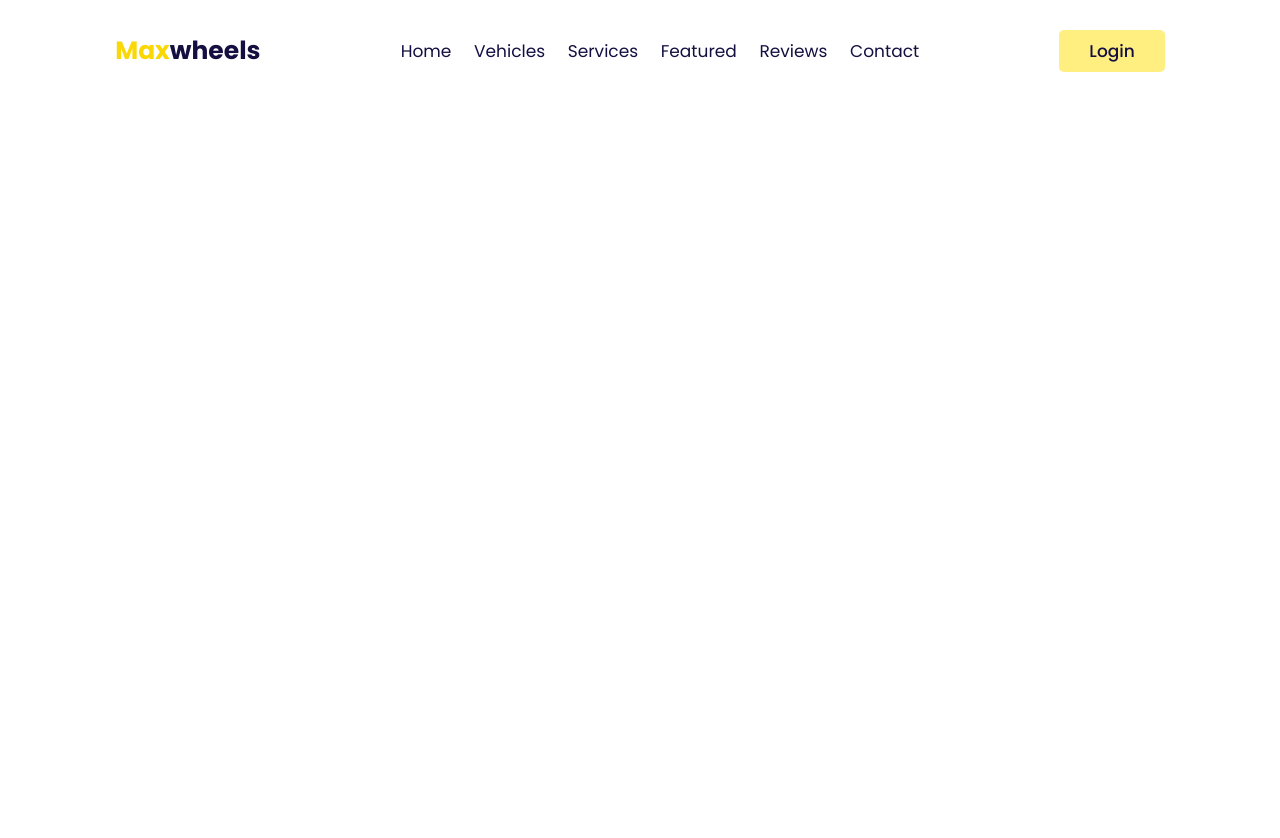
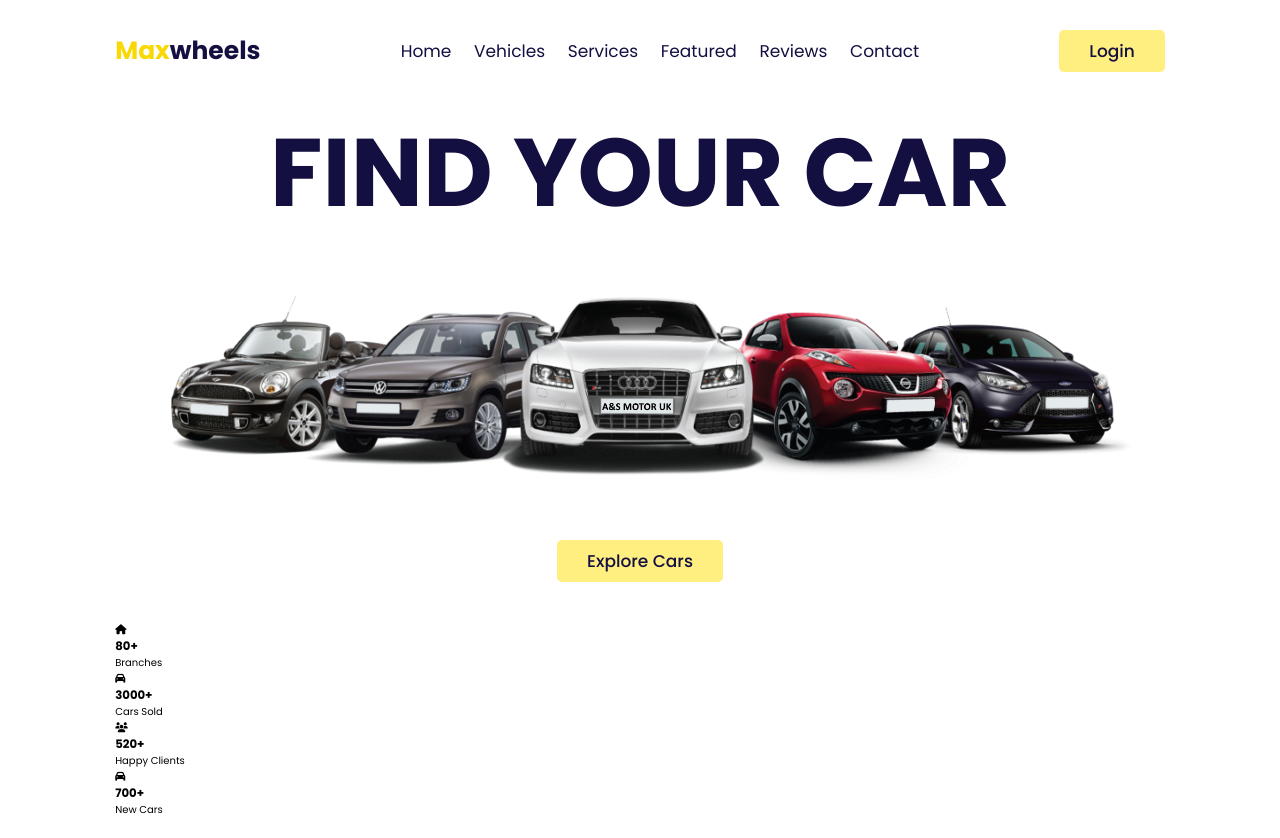
Before and after one commit to lucasricbarbosa/Car-Rent, a plain HTML site: page index.html in a window 1280 px wide. Before the commit the page ends 800 px from the top, so only its background shows below. Drawn offline with Linux system fonts and the light colour scheme.

Commit message:
adding home section

```diff
--- a/css/style.css
+++ b/css/style.css
@@ -24,6 +24,10 @@ html {
     overflow-x: hidden;
     scroll-padding-top: 7rem;
     scroll-behavior: smooth;
+}
+
+section {
+    padding: 2rem 9%;
 }
 
 .btn {
@@ -176,6 +180,23 @@ html {
     cursor: pointer;
 }
 
+.home {
+    padding-top: 10rem;
+    text-align: center;
+    overflow-x: hidden;
+}
+
+.home h1 {
+    font-size: 7.5vw;
+    text-transform: uppercase;
+    color: var(--black);
+}
+
+.home img {
+    width: 95%;
+    margin: 1rem 0;
+}
+
 
 
 
@@ -203,6 +224,14 @@ html {
     }
 
     .header {
+        padding: 2rem;
+    }
+
+    .header.active{
+        padding: 2rem;
+    }
+
+    section {
         padding: 2rem;
     }
 }
--- a/index.html
+++ b/index.html
@@ -56,6 +56,54 @@
         </form>
     </div>
 
+    <section class="home" id="home">
+        <h1>find your car</h1>
+        <img src="./assets/home-image.png" alt="Foto principal da página">
+        <a href="#" class="btn" >explore cars</a>
+    </section>
+
+    <section class="icons-container">
+
+        <div class="icons">
+            <i class="fas fa-home"></i>
+            <div class="content">
+                <h3>80+</h3>
+                <p>branches</p>
+            </div>
+        </div>
+
+        <div class="icons">
+            <i class="fas fa-car"></i>
+            <div class="content">
+                <h3>3000+</h3>
+                <p>cars sold</p>
+            </div>
+        </div>
+
+        <div class="icons">
+            <i class="fas fa-users"></i>
+            <div class="content">
+                <h3>520+</h3>
+                <p>happy clients</p>
+            </div>
+        </div>
+
+        <div class="icons">
+            <i class="fas fa-car"></i>
+            <div class="content">
+                <h3>700+</h3>
+                <p>new cars</p>
+            </div>
+        </div>
+
+    </section>
+
+
+
+
+
+
+
 
 
 
```
Also changed, not shown: assets/home-image.png (added), assets/image-home.png (added).
